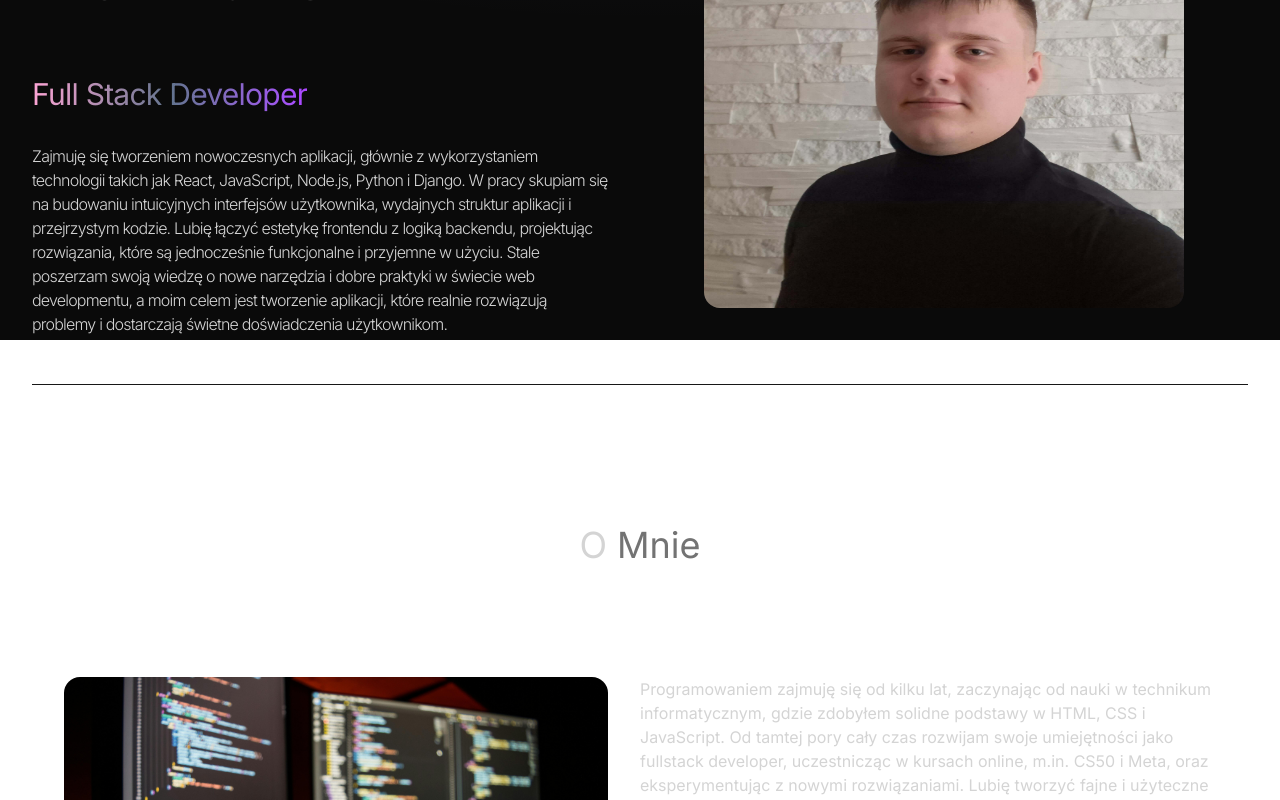
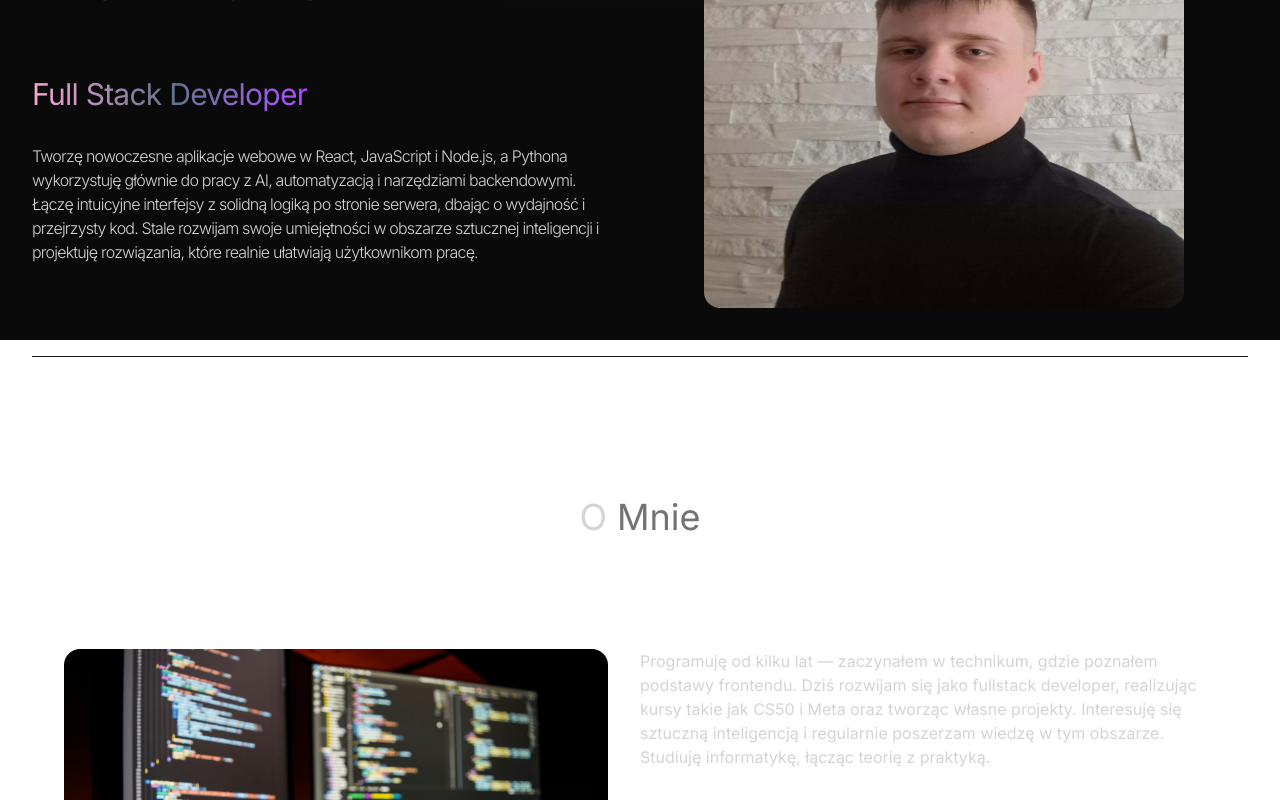
Before and after one commit to SzymonJawors/newPortfolio, a React (Vite) app: page / in a window 1280 px wide. Shown: the part 460-1260 px from the top of the page. Built offline with nearby package versions, Linux system fonts and the light colour scheme.

Commit message:
Update index.js

```diff
--- a/src/constants/index.js
+++ b/src/constants/index.js
@@ -11,9 +11,9 @@ import certificate4 from "../assets/certificates/certificate-4.png";
 import certificate5 from "../assets/certificates/certificate-5.png";
 import certificate6 from "../assets/certificates/certificate-6.png";
 
-export const CONTENT = `Zajmuję się tworzeniem nowoczesnych aplikacji, głównie z wykorzystaniem technologii takich jak React, JavaScript, Node.js, Python i Django. W pracy skupiam się na budowaniu intuicyjnych interfejsów użytkownika, wydajnych struktur aplikacji i przejrzystym kodzie. Lubię łączyć estetykę frontendu z logiką backendu, projektując rozwiązania, które są jednocześnie funkcjonalne i przyjemne w użyciu. Stale poszerzam swoją wiedzę o nowe narzędzia i dobre praktyki w świecie web developmentu, a moim celem jest tworzenie aplikacji, które realnie rozwiązują problemy i dostarczają świetne doświadczenia użytkownikom.`;
+export const CONTENT = `Tworzę nowoczesne aplikacje webowe w React, JavaScript i Node.js, a Pythona wykorzystuję głównie do pracy z AI, automatyzacją i narzędziami backendowymi. Łączę intuicyjne interfejsy z solidną logiką po stronie serwera, dbając o wydajność i przejrzysty kod. Stale rozwijam swoje umiejętności w obszarze sztucznej inteligencji i projektuję rozwiązania, które realnie ułatwiają użytkownikom pracę.`;
 
-export const ABOUT_TEXT = `Programowaniem zajmuję się od kilku lat, zaczynając od nauki w technikum informatycznym, gdzie zdobyłem solidne podstawy w HTML, CSS i JavaScript. Od tamtej pory cały czas rozwijam swoje umiejętności jako fullstack developer, uczestnicząc w kursach online, m.in. CS50 i Meta, oraz eksperymentując z nowymi rozwiązaniami. Lubię tworzyć fajne i użyteczne aplikacje, które sprawiają radość użytkownikom. Mam również zamiłowanie do sztucznej inteligencji i stale poszerzam swoją wiedzę w tym obszarze. Obecnie studiuję informatykę, łącząc naukę z praktycznym tworzeniem projektów.`;
+export const ABOUT_TEXT = `Programuję od kilku lat — zaczynałem w technikum, gdzie poznałem podstawy frontendu. Dziś rozwijam się jako fullstack developer, realizując kursy takie jak CS50 i Meta oraz tworząc własne projekty. Interesuję się sztuczną inteligencją i regularnie poszerzam wiedzę w tym obszarze. Studiuję informatykę, łącząc teorię z praktyką.`;
 
 export const EXPERIENCES = [
   {
```
